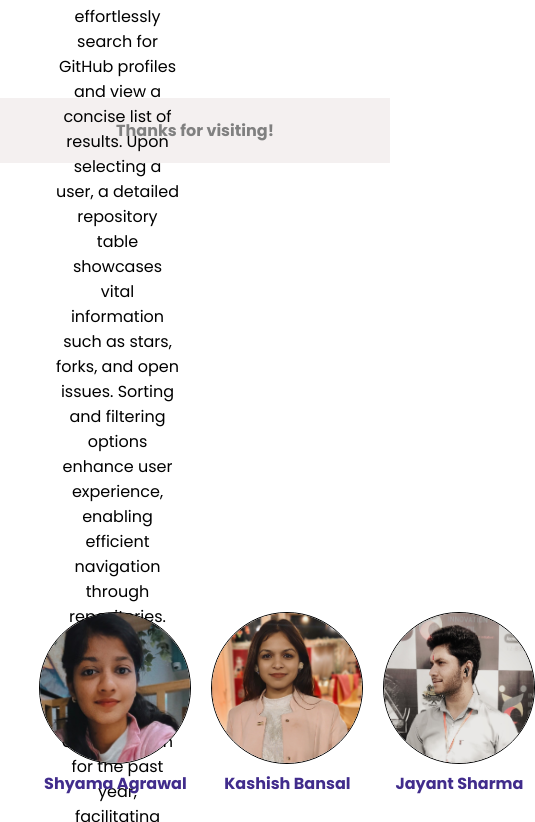
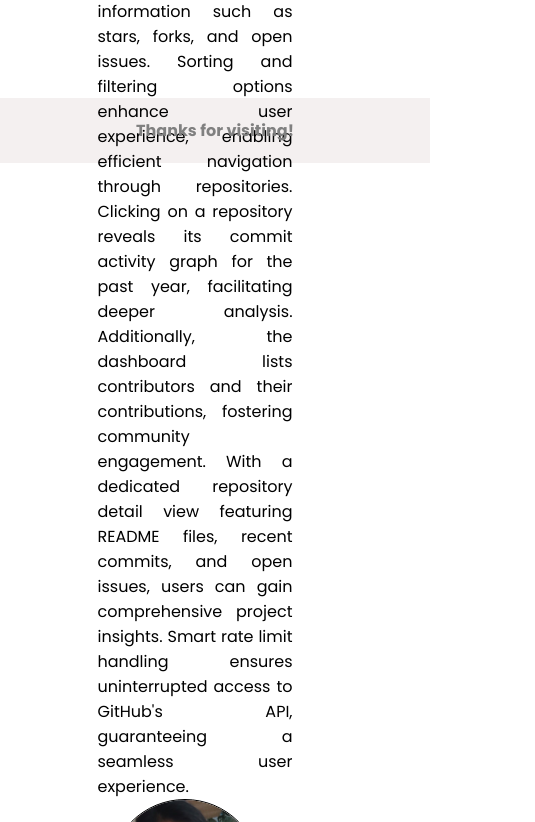
Before and after one commit to ShyamaAgrawal/Git-Along, a React (Vite) app: page / in a window 390 px wide. Shown: the part 1178-2000 px from the top of the page, 535 px wide, since content can reach past the window. Built offline with nearby package versions, Linux system fonts and the light colour scheme.

Commit message:
dash responsive

```diff
--- a/src/Components/CSS/DashBoardCSS.css
+++ b/src/Components/CSS/DashBoardCSS.css
@@ -9,7 +9,7 @@
   min-height: 100vh;
   align-items: center;
   justify-content: center;
-  width: 100%;
+  width: 100vw;
 }
 
 .nav-link {
@@ -65,6 +65,9 @@ input:focus {
   /* grid-auto-rows: minmax(100px, auto); */
 }
 
+.footer{
+  width: 100vw;
+}
 .foot{
   display: flex;
   flex-direction: row;
@@ -72,6 +75,18 @@ input:focus {
   align-items: center;
   margin-left: 40px;
   margin-right: 40px;
+}
+.about{
+  width: 50%;
+  padding: 30px;
+  text-align: center;
+}
+.contributors-list{
+  width: 50%;
+  display: flex;
+  flex-direction: row;
+  justify-content: center;
+  align-items: center;
 }
 .owners{
   width: 150px;
@@ -108,3 +123,34 @@ a{
       transform: rotate(2deg);
   }
 }
+
+.greeting{
+  background-color: rgb(244, 240, 240);
+  text-align: center;
+  padding: 20px;
+  width: 100%;
+}
+
+/* responsive css */
+@media (max-width:400px) {
+  .dashBg{
+    width: 100%;
+  }
+  .foot{
+    flex-direction: column;
+    margin: 0;
+    padding: 0;
+  }
+  .about{
+    padding: 0;
+  }
+  .about p {
+    text-align: justify;
+  }
+  .contributors-list{
+    flex-direction: column;
+    justify-content: space-between;
+    align-items: center;
+    line-height: 2;
+  }
+}
--- a/src/Components/DashBoard.jsx
+++ b/src/Components/DashBoard.jsx
@@ -14,7 +14,7 @@ import Profile from './Profile'
 const DashBoard = () => {
   const [users, setUsers] = useState([]);
   const [search, setSearch] = useState("");
-  const [loggedin, setLoggedIn] = useState(false)
+  const [loggedin, setLoggedIn] = useState(true)
 
   useEffect(() => {
 
@@ -102,10 +102,10 @@ const DashBoard = () => {
       <div className='footer' id='footer'>
         <h1 style={{ textAlign: 'center', color: '#10147d', marginTop: '10px', }}>About Us</h1>
         <div className='foot'>
-          <div className='about' style={{ width: '50%', padding: '30px', textAlign: 'center' }}>
+          <div className='about' >
             <p>The GitHub Analytics Dashboard offers comprehensive insights into GitHub users and repositories. Users can effortlessly search for GitHub profiles and view a concise list of results. Upon selecting a user, a detailed repository table showcases vital information such as stars, forks, and open issues. Sorting and filtering options enhance user experience, enabling efficient navigation through repositories. Clicking on a repository reveals its commit activity graph for the past year, facilitating deeper analysis. Additionally, the dashboard lists contributors and their contributions, fostering community engagement. With a dedicated repository detail view featuring README files, recent commits, and open issues, users can gain comprehensive project insights. Smart rate limit handling ensures uninterrupted access to GitHub's API, guaranteeing a seamless user experience.</p>
           </div>
-          <div style={{ width: '50%', display: "flex", flexDirection: 'row', justifyContent: 'center' }} >
+          <div  className='contributors-list'>
             <div style={{ marginRight: '20px', textAlign: 'center' }}>
               <a href="https://www.linkedin.com/in/shyama-agrawal162/" target='_blank' >
                 <img src={shyama} className='owners' alt="" />
@@ -129,7 +129,7 @@ const DashBoard = () => {
           </div>
         </div>
       </div>
-      <div style={{ backgroundColor: 'rgb(244, 240, 240)', textAlign: 'center', padding: '20px' }}>
+      <div className='greeting'>
         <h4 style={{ color: 'gray' }}>Thanks for visiting!</h4>
       </div>
     </div>
```
Also changed, not shown: src/App.css (line endings or trailing spaces).
